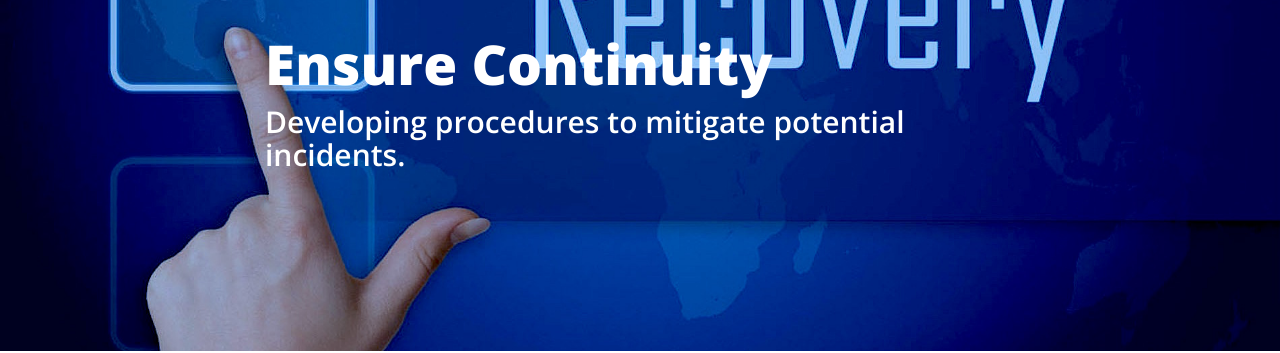
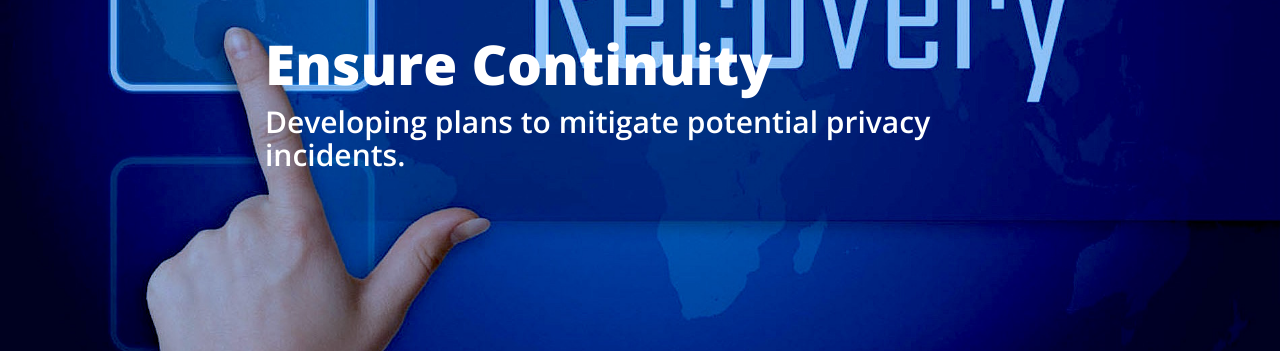
Before and after one commit to riod4/resources, a Jekyll site: the page built from _services/ensure-continuity-service.md, in a window 1280 px wide. Shown: the part 136-489 px from the top of the page. Built offline with Jekyll 4.4.1, drawn with Linux system fonts in a browser that asks for light colours; nearby versions of some CDN libraries.

Commit message:
13-02-2020 v01

```diff
--- a/_services/ensure-continuity-service.md
+++ b/_services/ensure-continuity-service.md
@@ -1,8 +1,8 @@
 ---
 layout:     services
 title:      "Ensure Continuity"
-subtitle:   "Developing procedures to mitigate potential incidents."
-description: The biggest mistake organizations of all sizes make is waiting until after a disaster or cyber-attack to define a continuity plan. It may be too late!"
+subtitle:   "Developing plans to mitigate potential privacy incidents."
+description: The biggest mistake organizations of all sizes make is waiting until after a privacy incident or cyber-attack to define a continuity plan. It may be too late!"
 date:       2017-01-24 12:00:00
 permalink:  /ensure-continuity
 author:     "dario"
```
